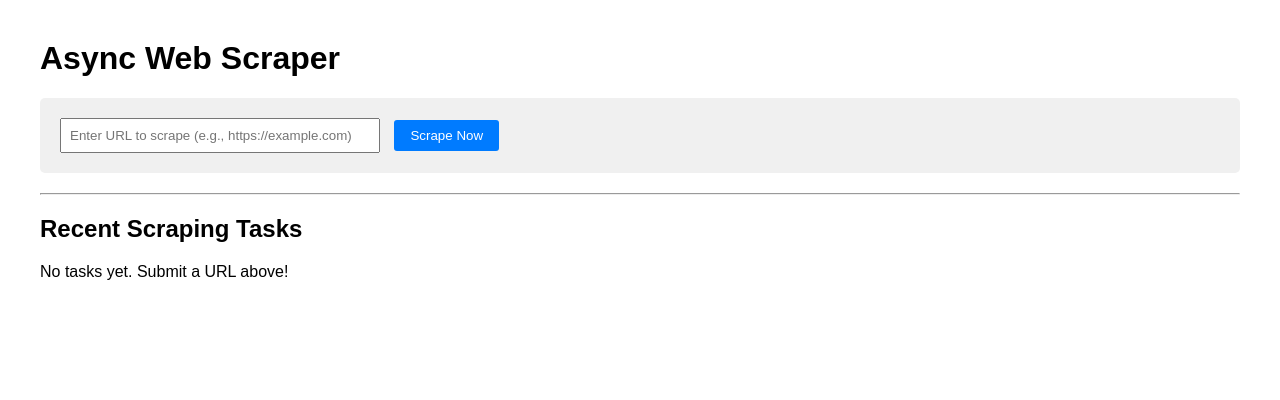
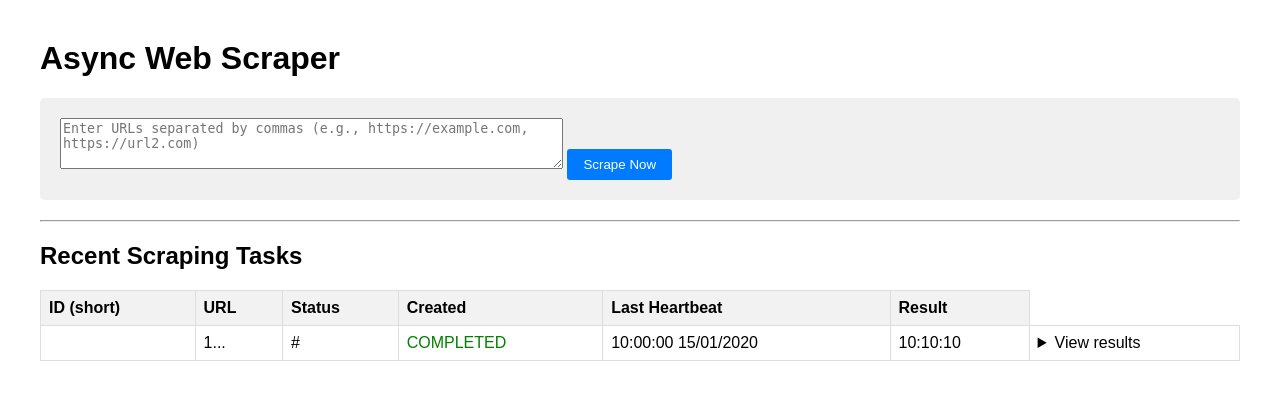
Before and after one commit to PawanBakle/Async-Task-Scheduler, a Django app: template sync_api/task/templates/task/dashboard.html in a window 1280 px wide. Shown: the top 400 px of the page. Run offline with Django 4.2, Linux system fonts and the light colour scheme; the template is opened without the code that fills it: most values are stand-ins (such as "Sample title", 1, 10 or a date in 2020).

Commit message:
updated ui for multiple urls

```diff
--- a/sync_api/task/templates/task/dashboard.html
+++ b/sync_api/task/templates/task/dashboard.html
@@ -20,11 +20,9 @@
 </head>
 <body>
     <h1>Async Web Scraper</h1>
-
-    <!-- Form to submit new URL -->
     <form method="POST" action="{% url 'provide-data' %}">
         {% csrf_token %}
-        <input type="url" name="API" placeholder="Enter URL to scrape (e.g., https://example.com)" required size="50">
+        <textarea name="API" rows="3" cols="60" placeholder="Enter URLs separated by commas (e.g., https://example.com, https://url2.com)" required></textarea>
         <button type="submit">Scrape Now</button>
     </form>
 
@@ -39,7 +37,7 @@
 
     <h2>Recent Scraping Tasks</h2>
 
-    {% if previous_data %}
+    {% if page_obj %}
         <table>
             <thead>
                 <tr>
@@ -52,26 +50,43 @@
                 </tr>
             </thead>
             <tbody>
-                {% for task in previous_data %}
+                {% for task in page_obj %}
                 <tr>
-                    <td>{{ task.id|slice:":8" }}...</td>
+                    <td><td>{{ task.id|stringformat:"s"|slice:":8" }}...</td>
                     <td style="max-width: 300px; overflow: hidden; text-overflow: ellipsis;">{{ task.url|truncatechars:50 }}</td>
                     <td class="{% if task.status == 'COMPLETED' %}success{% elif task.status == 'FAILED' %}failed{% elif task.status == 'RUNNING' %}running{% else %}pending{% endif %}">
                         {{ task.status }}
                     </td>
                     <td>{{ task.date_created|date:"H:i:s d/m/Y" }}</td>
-                    <td>{% if task.last_heartbeat %}{{ task.last_heartbeat|date:"H:i:s" }}{% else %}—{% endif %}</td>
+                    <td>{% if task.last_heartbeat %}{{ task.last_heartbeat|date:"H:i:s" }}{% else %}-{% endif %}</td>
                     <td>
-                        {% if task.status == 'COMPLETED' and task.result %}
+                        {% if task.result %}
                             <details>
-                                <summary>View Result</summary>
-                                <pre>Title: {{ task.result.title|default:"N/A" }}
-Links found: {{ task.result.link_counts|default:0 }}</pre>
+                                <summary>View results</summary>
+
+                                {% for item in task.result.succeeded %}
+                                    <p>
+                                        URL: {{ item.url }}<br>
+                                        Title: {{ item.title|default_if_none:"No title" }}<br>
+                                        Links found: {{ item.link_counts }}
+                                    </p>
+                                {% endfor %}
+
+                                {% for item in task.result.failed %}
+                                    <p class="failed">
+                                        URL: {{ item.url }}<br>
+                                        Error: {{ item.error }}
+                                    </p>
+                                {% endfor %}
                             </details>
-                        {% elif task.status == 'FAILED' %}
-                            <span title="{{ task.error_field }}">Error</span>
                         {% else %}
-                            —
+                            -
+                        {% endif %}
+
+                        {% if task.status == 'FAILED' %}
+                            <p class="failed">
+                                Task error: {{ task.error_field|default:"Unknown error" }}
+                            </p>
                         {% endif %}
                     </td>
                 </tr>
```
